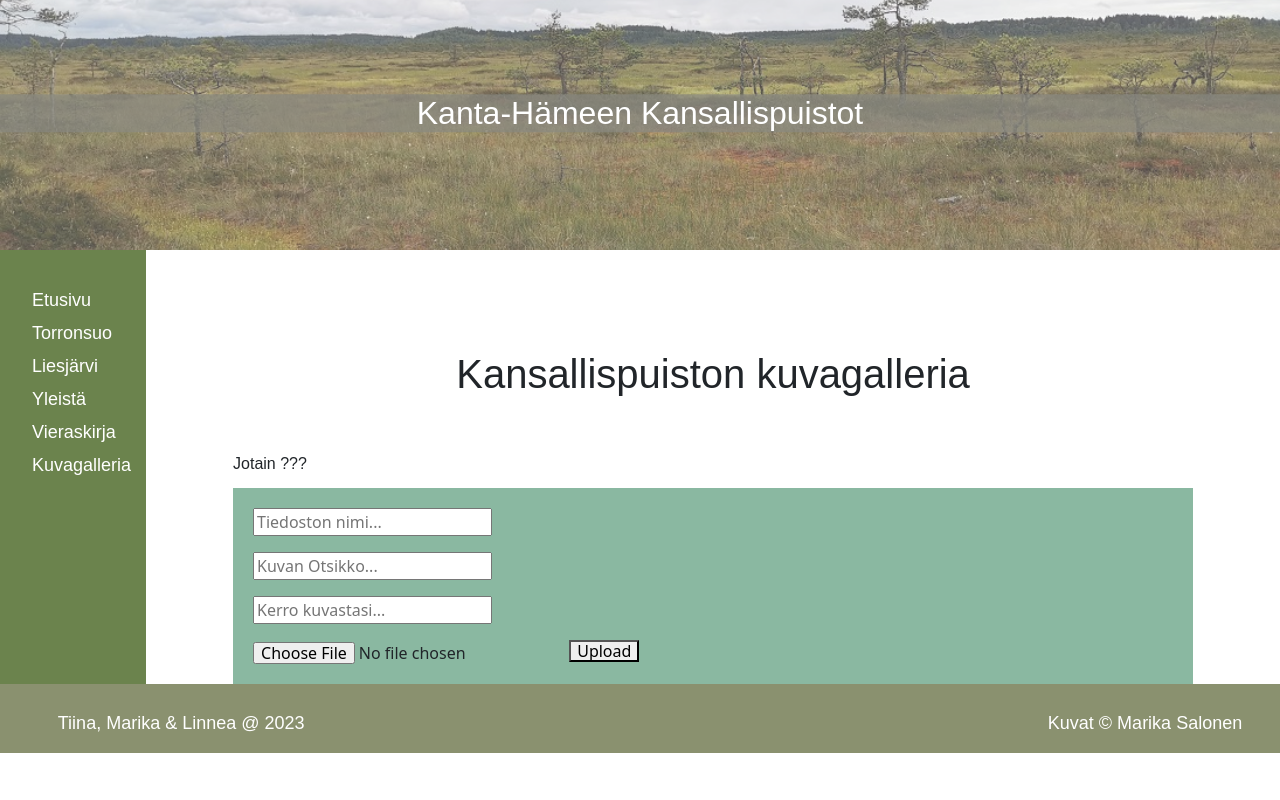
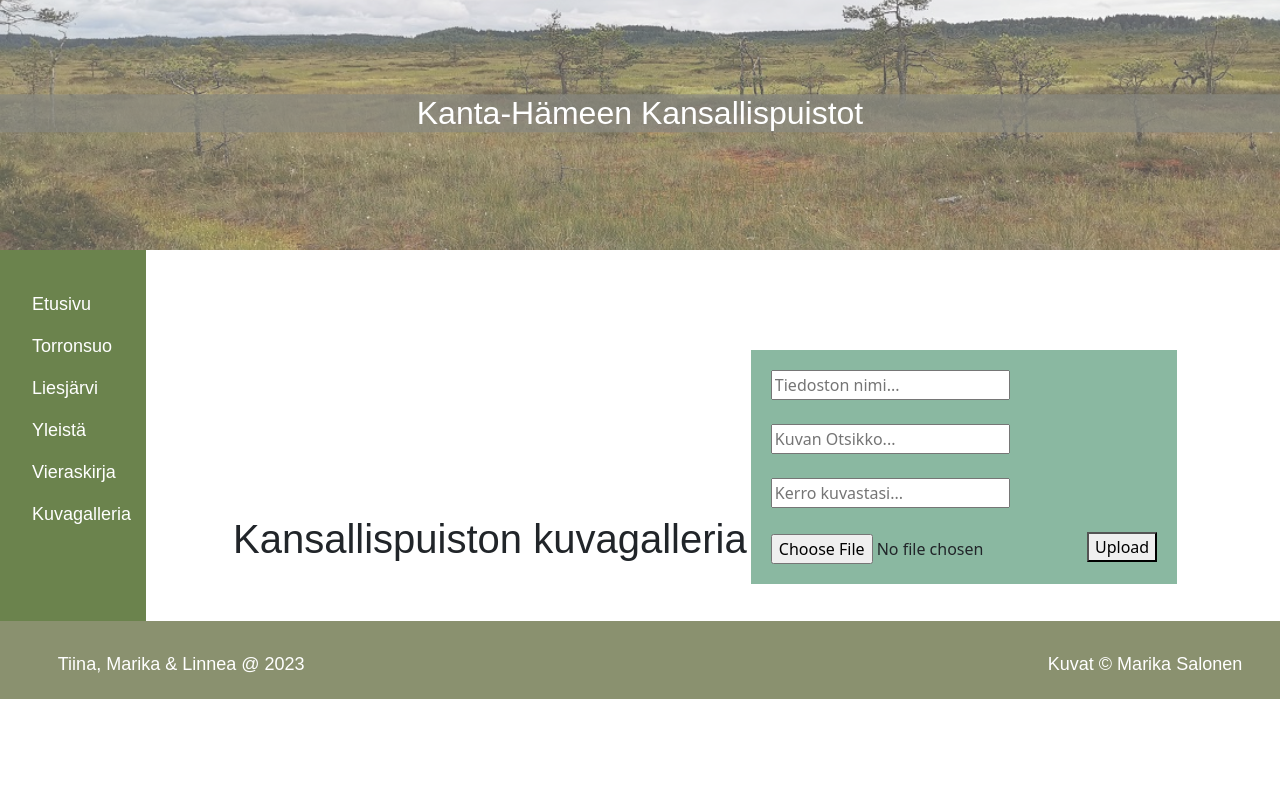
Before and after one commit to tiibuturner/Team10, a PHP site: page /kuvagalleria/gallery.php in a window 1280 px wide; the page is wider, and only the part inside the window is pictured. Run offline with PHP 8.4, Linux system fonts and the light colour scheme; data that the repository does not hold is empty.

Commit message:
galleriaan pienet muutokset

```diff
--- a/kuvagalleria/gallery.php
+++ b/kuvagalleria/gallery.php
@@ -75,7 +75,7 @@
                 </div>
         </section>
         <section><div>
-                <p>Jotain ???</p>
+
 <?php
 
                echo ' <div class="gallery-upload">
--- a/kuvagalleria/stylegallery.css
+++ b/kuvagalleria/stylegallery.css
@@ -12,8 +12,8 @@ hr {
     height: 1px;
     border: 0;
     /* border-top: 1px solid #cbcbcb; */
-    margin:1em 0;
-    padding: 0;
+    /* margin:1em 0; */
+    /* padding: 0; */
 }
 h1{
     text-align: center;
@@ -24,7 +24,7 @@ input, select {
     vertical-align: middle;
 }
 body{
-    line-height: 1;;
+    /* line-height: 1;; */
 }
 article,aside,details,figcaption,figure,footer,header,hgroup,menu,nav,section{
     display: block;
@@ -64,7 +64,7 @@ header nav ul li{
 
 main{
     padding-top: 100px;
-    /* display: block; */
+    display: block;
     margin-left: auto;
     margin-right: auto;
     width: 75%;
@@ -78,7 +78,7 @@ footer .row{
 section{
     display:inline-block;
     block-size: auto;
-    width: 100%;
+    width:fit-content;
 }
 
 .wrapper {
```
Also changed, not shown: kuvagalleria/uploads/kyltti.63eea3ed70b071.78128636.jpg (added), kuvagalleria/uploads/torronsuo.63eea42fa23df6.00095123.jpg (added), kuvagalleria/uploads/vettä.63eea4139a8647.36691660.jpg (added).
